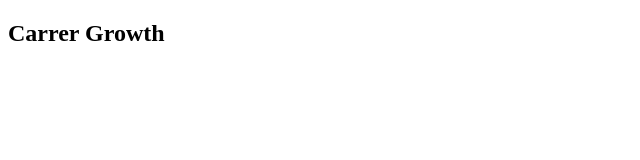
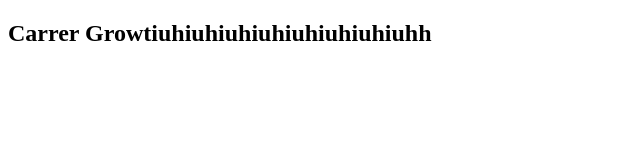
Before and after one commit to Minyaraw/Computer-Coach-Project, a plain HTML site: page index.html in a window 1280 px wide. Shown: the whole page, without its empty margins (0-640 px from the left). Drawn offline with Linux system fonts and the light colour scheme.

Commit message:
changing title

```diff
--- a/index.html
+++ b/index.html
@@ -11,7 +11,7 @@
 
     </header>
     <section>
-        <h1>Carrer Growth</h1>
+        <h1>Carrer Growtiuhiuhiuhiuhiuhiuhiuhiuhh</h1>
     </section>
 
 </body>
```
